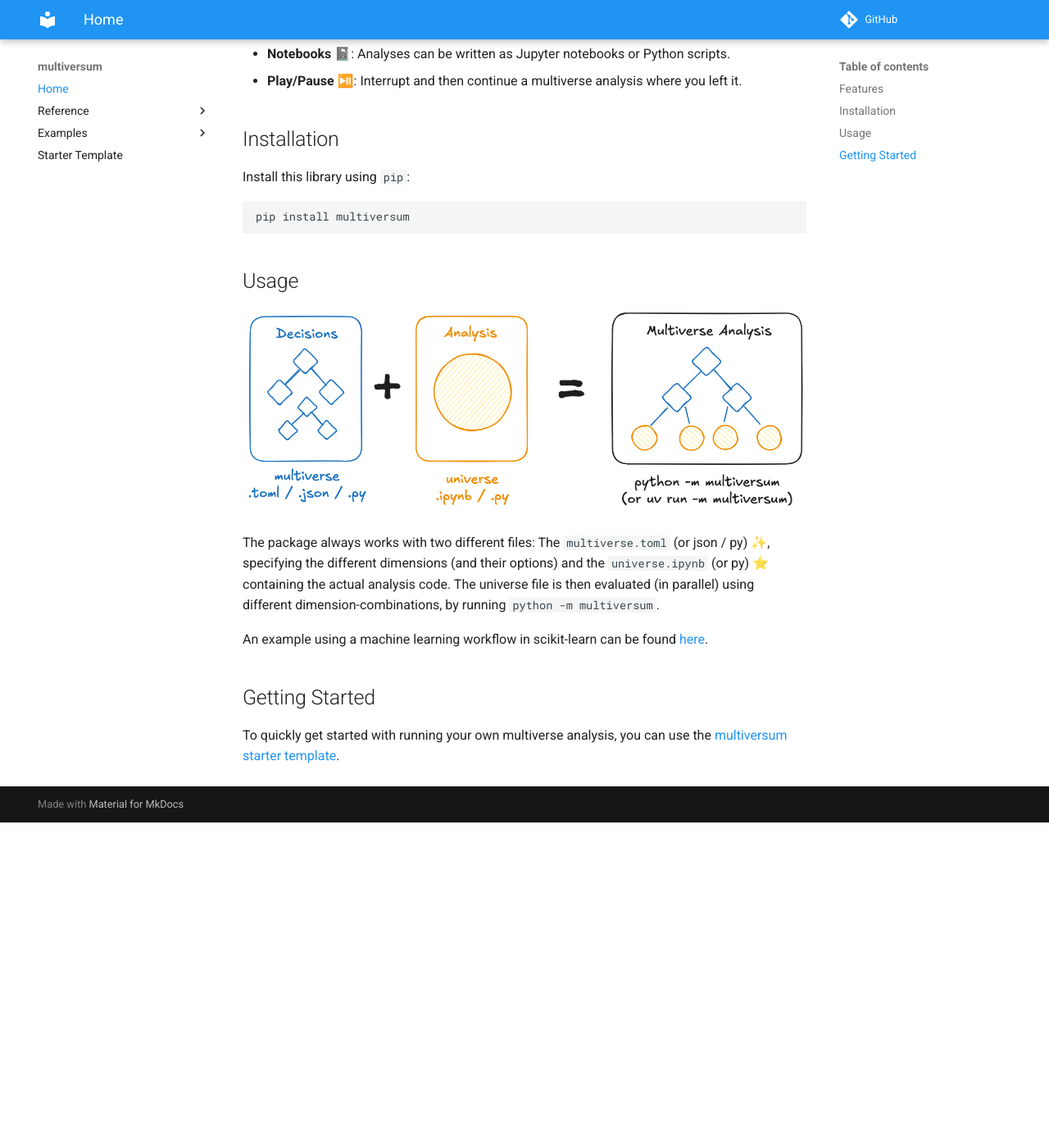
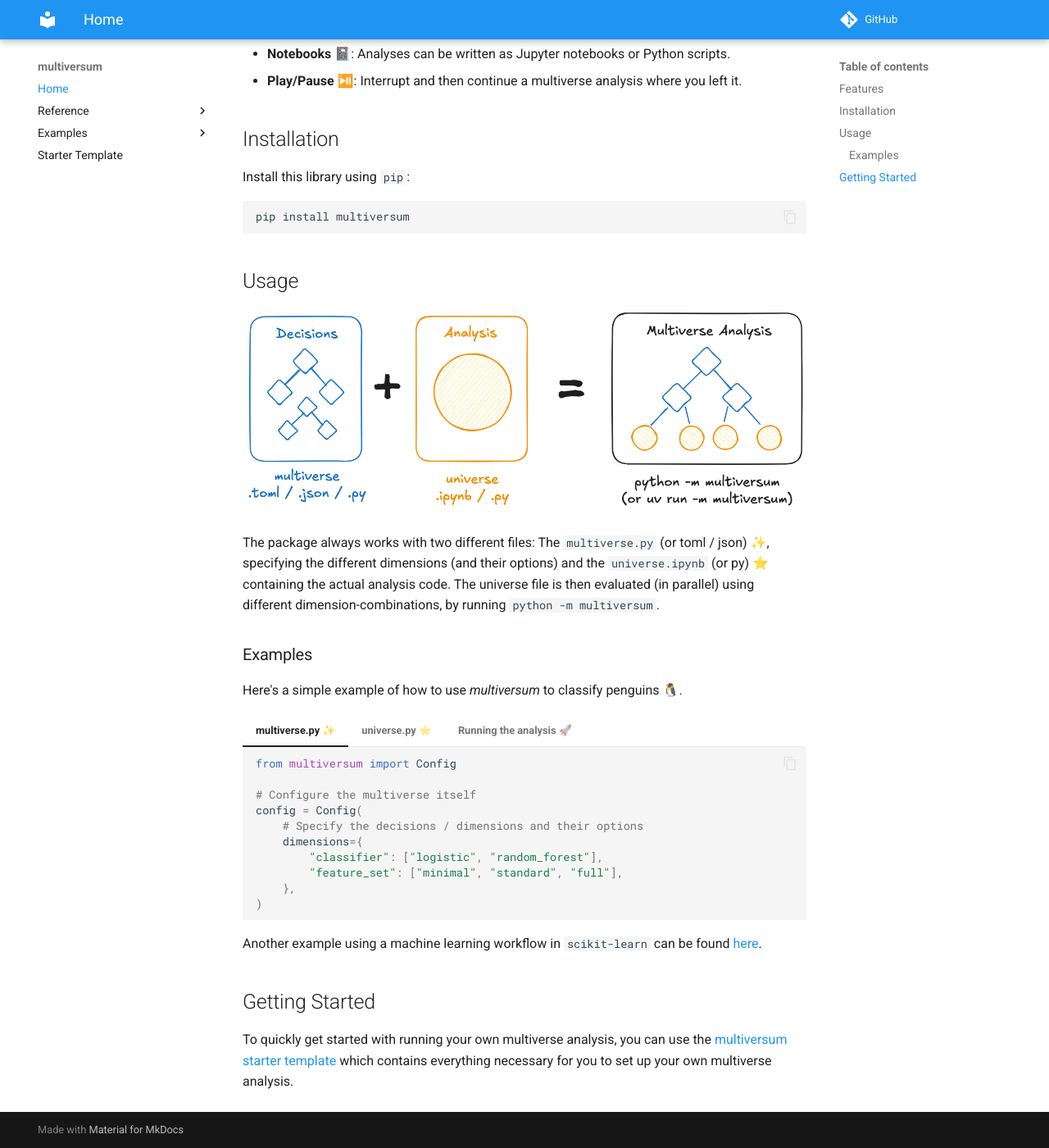
Before and after one commit to jansim/multiversum, an MkDocs documentation site: the page built from docs/index.md, in a window 1280 px wide and 1400 px high, scrolled down 530 px. Shown: the whole window at 82% size. Built offline with MkDocs 1.6.1 and Material for MkDocs 9.7.7, drawn with Linux system fonts in a browser that asks for light colours; comment, search, counter and statistics services are not loaded; before the commit the page ends 1533 px from its top, so only the background shows below that.

Commit message:
Add code exampe to docs home

````diff
--- a/docs/index.md
+++ b/docs/index.md
@@ -9,7 +9,7 @@
   <img alt="multiversum logo" src="assets/logo.svg" width="60%" align="center">
 </p>
 
-`multiversum` is a package designed to make it easy to conduct multiverse analyses in Python. The package is intended to seemlessly integrate into a normal analysis or ML workflow and can also be added to an existing pipeline.
+_multiversum_ is a package designed to make it easy to conduct multiverse analyses in Python. The package is intended to seemlessly integrate into a normal analysis or ML workflow and can also be added to an existing pipeline.
 
 ### Features
 
@@ -29,10 +29,109 @@
 
 ![Illustration of how to conduct a multiverse analysis using multiversum.](./assets/multiverse-analysis.excalidraw.png)
 
-The package always works with two different files: The `multiverse.toml` (or json / py) ✨️, specifying the different dimensions (and their options) and the `universe.ipynb` (or py) ⭐️ containing the actual analysis code. The universe file is then evaluated (in parallel) using different dimension-combinations, by running `python -m multiversum`.
+The package always works with two different files: The `multiverse.py` (or toml / json) ✨️, specifying the different dimensions (and their options) and the `universe.ipynb` (or py) ⭐️ containing the actual analysis code. The universe file is then evaluated (in parallel) using different dimension-combinations, by running `python -m multiversum`.
 
-An example using a machine learning workflow in scikit-learn can be found [here](../examples/scikit-learn--simple/).
+### Examples
+
+Here's a simple example of how to use _multiversum_ to classify penguins 🐧.
+
+=== "multiverse.py ✨️"
+
+    ```python
+    from multiversum import Config
+
+    # Configure the multiverse itself
+    config = Config(
+        # Specify the decisions / dimensions and their options
+        dimensions={
+            "classifier": ["logistic", "random_forest"],
+            "feature_set": ["minimal", "standard", "full"],
+        },
+    )
+    ```
+
+=== "universe.py ⭐️"
+
+    ```python
+    # Implement the actual analysis
+
+    import pandas as pd
+    from sklearn.linear_model import LogisticRegression
+    from sklearn.ensemble import RandomForestClassifier
+    from sklearn.model_selection import train_test_split
+    from sklearn.metrics import accuracy_score
+    from multiversum import Universe
+
+    # Initialize the Universe with example settings for development
+    # These will automatically be overwritten by multiversum in the analysis
+    universe = Universe(settings = {
+        # Automatically overwritten
+        "classifier": "logistic",
+        "feature_set": "standard",
+    })
+    seed = universe.seed
+
+    # Load the data
+    df = pd.read_csv("https://raw.githubusercontent.com/allisonhorst/palmerpenguins/main/inst/extdata/penguins.csv")
+
+    # Prepare data based on feature_set dimension
+    X = None
+    if universe.dimensions["feature_set"] == "minimal":
+        X = df[["flipper_length_mm"]]
+    elif universe.dimensions["feature_set"] == "standard":
+        X = df[["flipper_length_mm", "bill_length_mm"]]
+    elif universe.dimensions["feature_set"] == "full":
+        X = df[["flipper_length_mm", "bill_length_mm", "bill_depth_mm"]]
+
+    y = df["species"]
+
+    # Split data
+    X_train, X_test, y_train, y_test = train_test_split(X, y, test_size=0.2, random_state=seed)
+
+    # Choose classifier based on dimension
+    model = None
+    if universe.dimensions["classifier"] == "logistic":
+        model = LogisticRegression(random_state=seed)
+    elif universe.dimensions["classifier"] == "random_forest":
+        model = RandomForestClassifier(random_state=seed)
+
+    # Train model
+    model.fit(X_train, y_train)
+
+    # Evaluate
+    y_pred = model.predict(X_test)
+    accuracy = accuracy_score(y_test, y_pred)
+
+    # Prepare
+    results = pd.DataFrame({
+        "accuracy": [accuracy],
+        "feature_count": [len(X.columns)]
+    })
+
+    # Let multiversum handle the storage / saving
+    universe.save_data(results)
+    ```
+
+=== "Running the analysis 🚀️"
+
+    With the files ready, you can then run the actual analysis!
+
+    ```bash
+    python -m multiversum
+    ```
+
+    This will create all possible combinations of the dimensions specified in `multiverse.py` and run the analysis in `universe.py` for each of them.
+
+    The results will be saved in a new `outputs/` directory, including both an aggregated file and individual data from each universe to help you understand what exactly happend.
+
+    If you are using `uv` to manage your Python projects, you can run the analysis via:
+
+    ```bash
+    uv run -m multiversum
+    ```
+
+Another example using a machine learning workflow in `scikit-learn` can be found [here](../examples/scikit-learn--simple/).
 
 ## Getting Started
 
-To quickly get started with running your own multiverse analysis, you can use the [multiversum starter template](https://github.com/jansim/multiversum-template).
+To quickly get started with running your own multiverse analysis, you can use the [multiversum starter template](https://github.com/jansim/multiversum-template) which contains everything necessary for you to set up your own multiverse analysis.
--- a/mkdocs.yml
+++ b/mkdocs.yml
@@ -4,11 +4,16 @@
   palette:
     primary: "blue"
     accent: "light blue"
+  features:
+    - content.code.copy
 
 repo_url: https://github.com/jansim/multiversum/
 
 markdown_extensions:
   - mkdocs-click
+  - pymdownx.superfences
+  - pymdownx.tabbed:
+      alternate_style: true
 
 plugins:
   - mkdocstrings:
````
